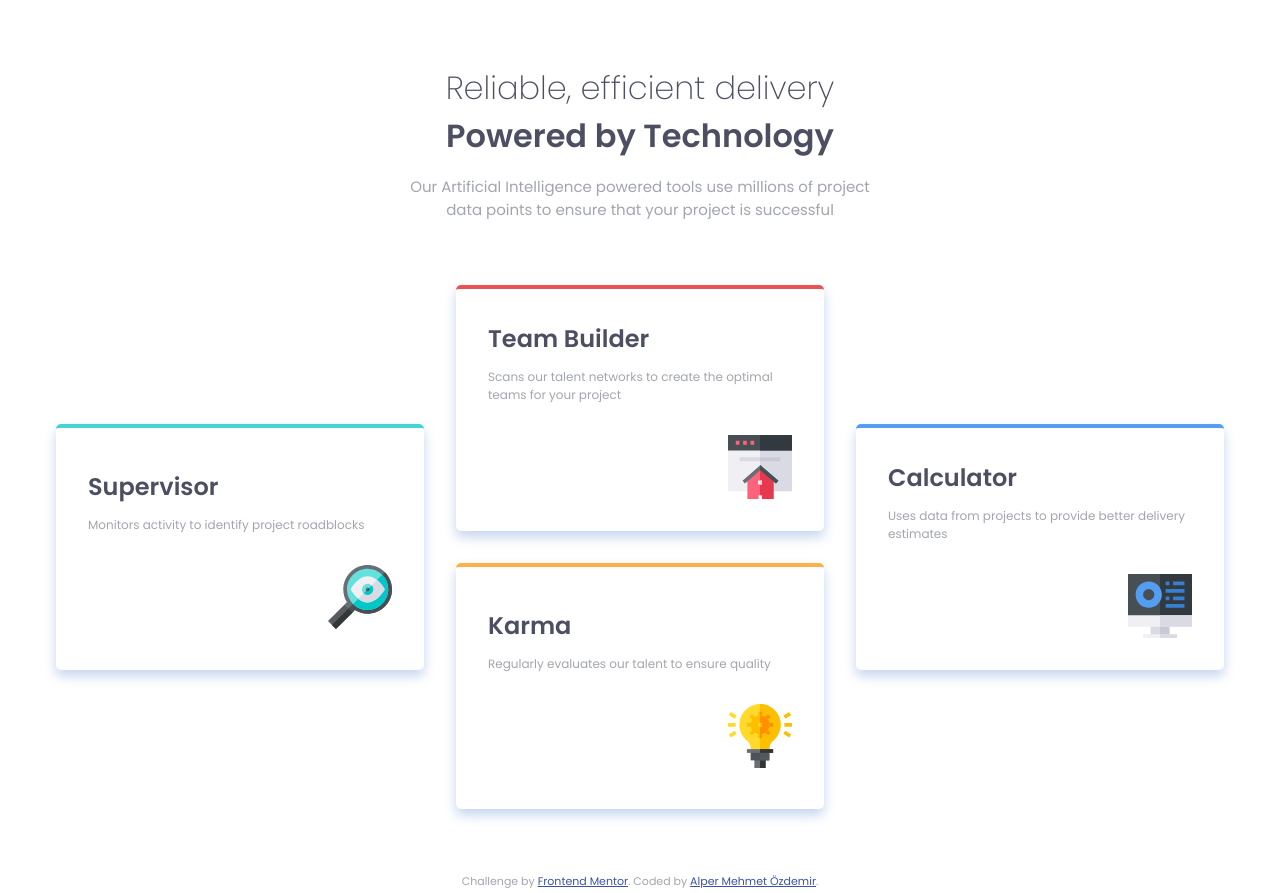
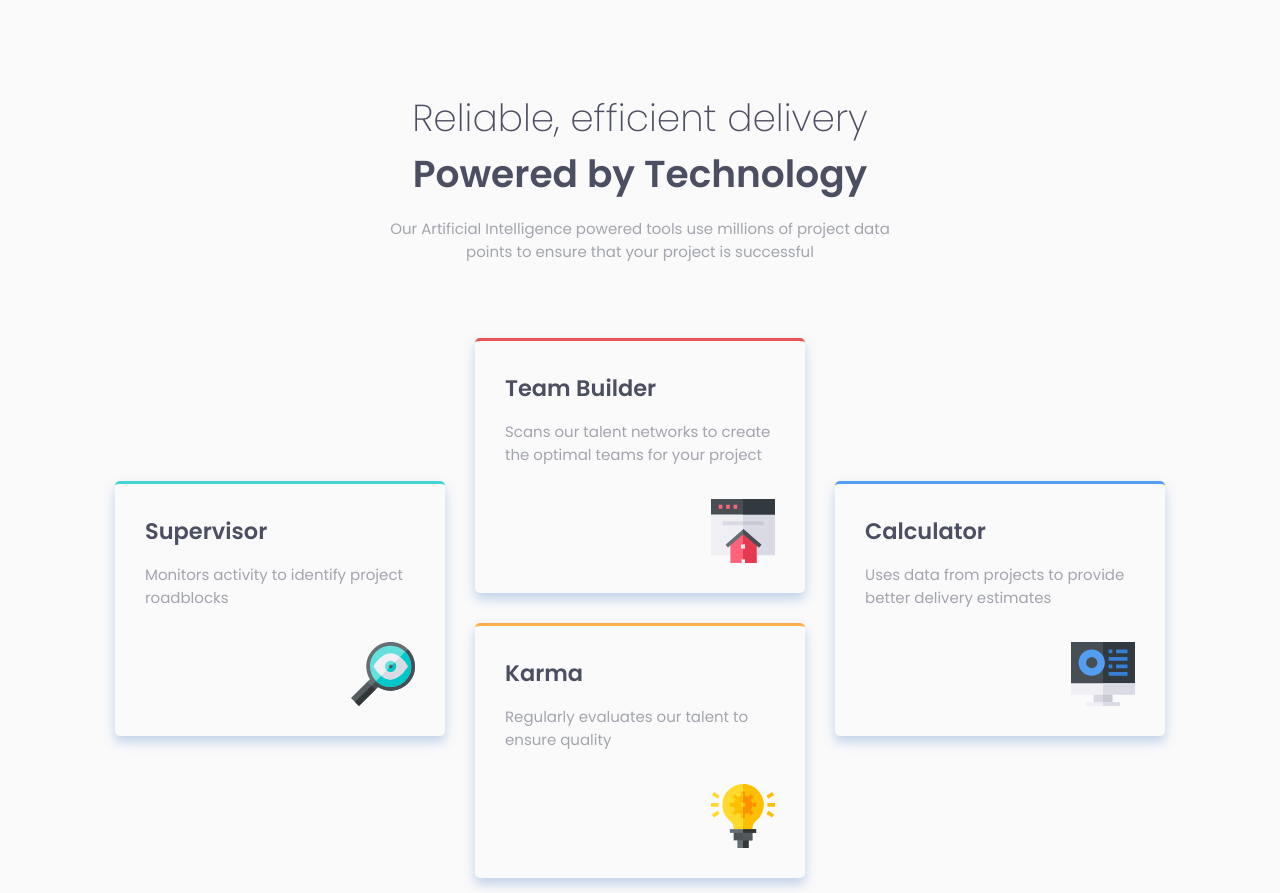
Before and after one commit to AlperMehmetOzdemir/front-end-mentor-four-card-feature, a plain HTML site: page index.html in a window 1280 px wide. Shown: the top 893 px of the page. Drawn offline with Linux system fonts and the light colour scheme.

Commit message:
style fixes

```diff
--- a/app/scss/_card.scss
+++ b/app/scss/_card.scss
@@ -5,7 +5,7 @@
   margin-bottom: 3rem;
   @include breakpoint-up(large) {
     grid-template-rows: repeat(4, minmax(0,1fr));
-    grid-template-columns: repeat(3, minmax(0,400px));
+    grid-template-columns: repeat(3, minmax(0,360px));
     width: fit-content;
     margin-left: auto;
     margin-right: auto;
@@ -64,7 +64,7 @@
     color: $veryDarkBlue;
   }
   &__desc {
-    font-size: 0.75rem;
+    font-size: 1rem;
     color: $grayishBlue;
   }
   &__icon {
--- a/app/scss/_global.scss
+++ b/app/scss/_global.scss
@@ -1,7 +1,8 @@
 html {
-  font-size: 100%;
+  font-size: $fontSize;
   box-sizing: border-box;
   max-width: 100vw;
+
 }
 
 *, *::before, *::after{
@@ -13,14 +14,15 @@ body {
   padding: 0;
   font-size: $fontSize;
   font-family: $fontFamily;
+  background-color: $veryLightGray;
 }
 
 h1, h2 {
-  font-size: 1.5rem;
+  font-size: 1.6rem;
   margin: 0;
 
   @include breakpoint-up(large) {
-    font-size: 2rem;
+    font-size: 2.5rem;
   }
 }
 
@@ -35,12 +37,12 @@ h2 {
 }
 
 header {
-  margin: 6rem 2rem 5rem 2rem;
+  margin: 5rem 2rem 4rem 2rem;
   text-align: center;
 
   @include breakpoint-up(large){
-    width: 30rem;
-    margin: 4rem auto 3rem auto;
+    width: 35rem;
+    margin: 6rem auto 4rem auto;
   }
 }
 p {
```
Also changed, not shown: app/css/style.css, 1 other file.
